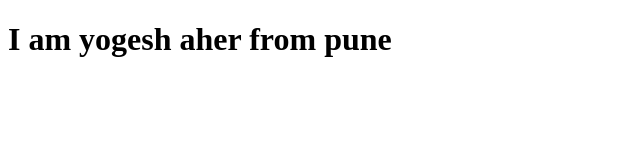
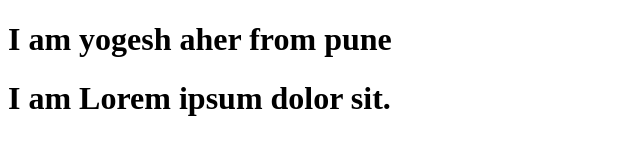
Before and after one commit to rushikesh982/day5, a plain HTML site: page index.html in a window 1280 px wide. Shown: the whole page, without its empty margins (0-640 px from the left). Drawn offline with Linux system fonts and the light colour scheme.

Commit message:
add secound

```diff
--- a/index.html
+++ b/index.html
@@ -9,5 +9,8 @@
     <h1>
         I am yogesh aher from pune
     </h1>
+    <h1>
+        I am Lorem ipsum dolor sit.
+    </h1>
 </body>
 </html>
```
